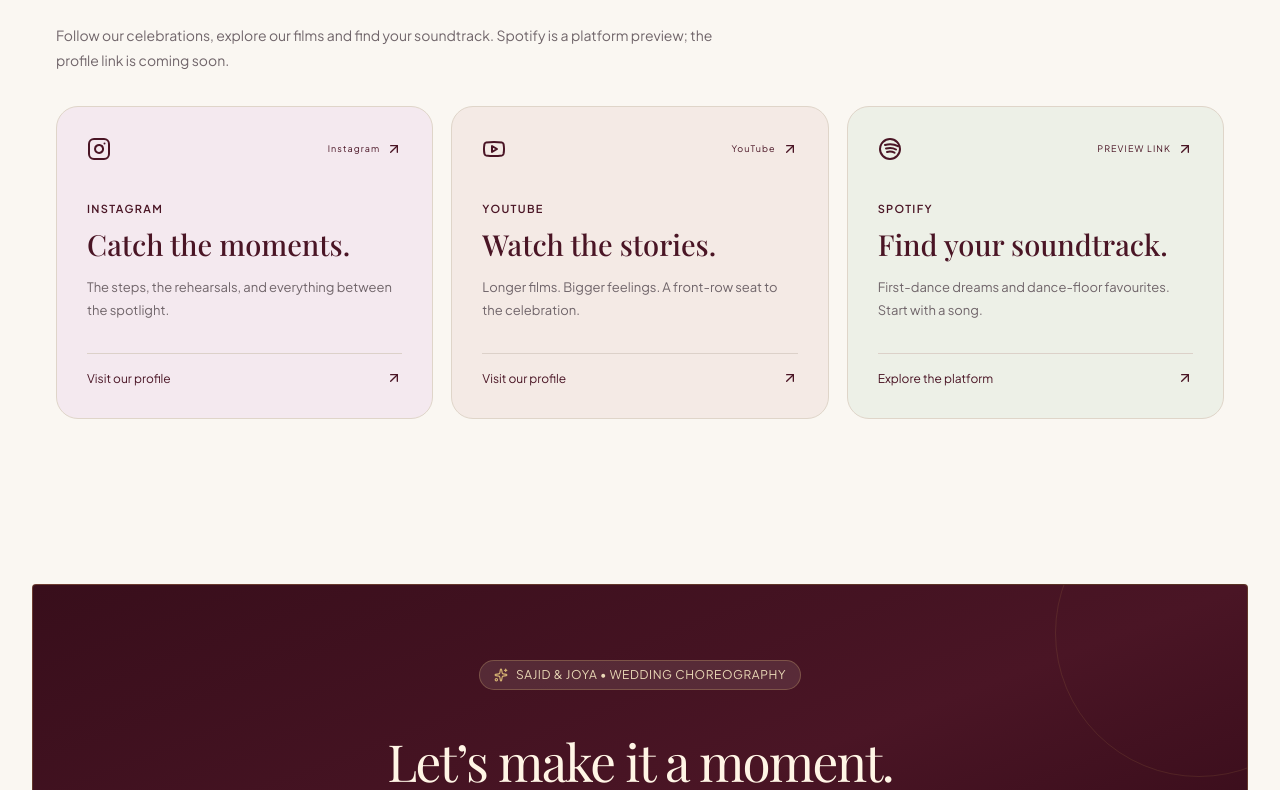
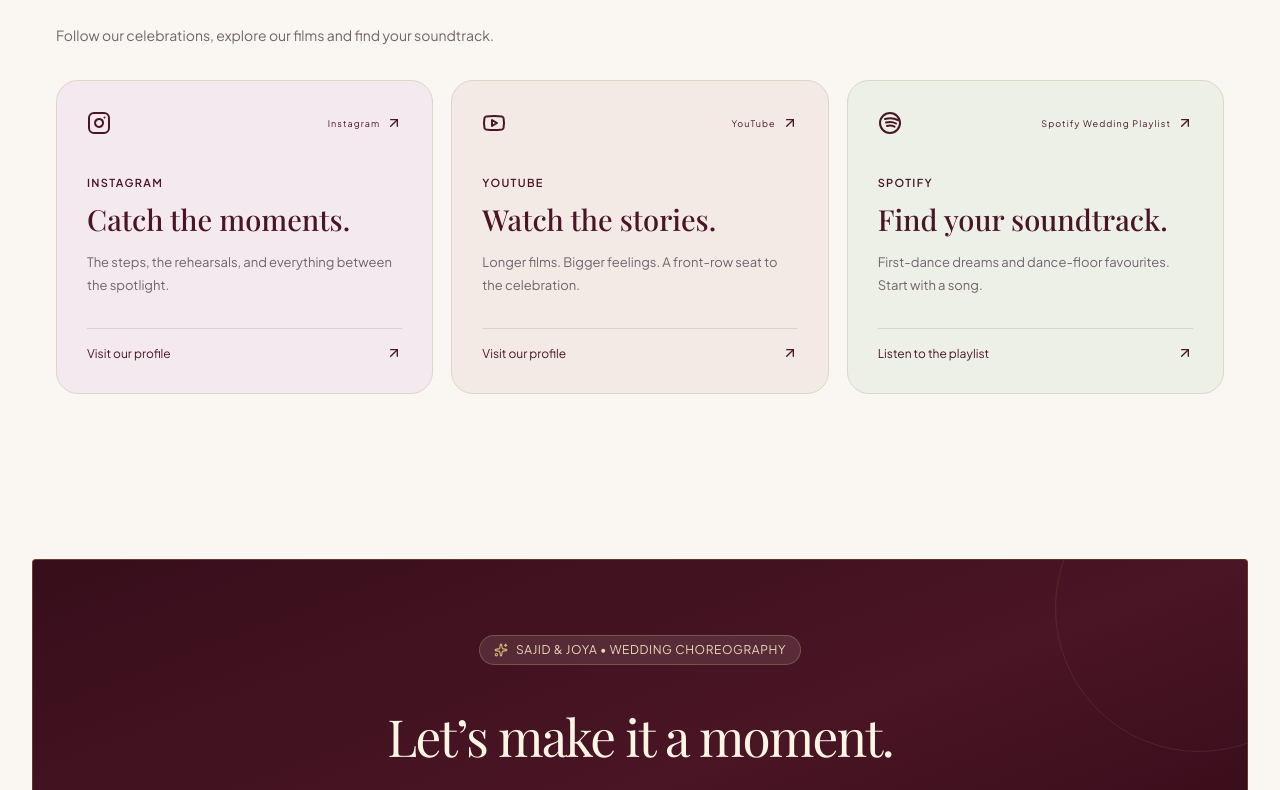
Before and after one commit to panbhav/sj-entertainment-choreography, a Next.js app: page / in a window 1280 px wide. Shown: the part 5190-5980 px from the top of the page. Built offline with nearby package versions, Linux system fonts and the light colour scheme; no server answers.

Commit message:
Configure genuine curated Spotify wedding playlist and update social lounge action label

```diff
--- a/src/components/common/SocialLounge.tsx
+++ b/src/components/common/SocialLounge.tsx
@@ -15,7 +15,7 @@
     <div className="social-lounge-grid">{getConfiguredSocials().filter(s => copy[s.platform]).map(social => <a className={`social-destination social-${social.platform}`} href={social.url} key={social.platform} target="_blank" rel="noopener noreferrer" aria-label={`${social.label}${social.isPlaceholder ? ' — placeholder platform link' : ''} (opens in a new tab)`}>
       <div className="social-destination-top"><SocialIcon platform={social.platform} className="w-6 h-6" /><span>{social.isPlaceholder ? 'PREVIEW LINK' : social.label}<ArrowUpRight size={16} /></span></div>
       <p className="social-platform">{social.platform === 'spotify' ? 'Spotify' : social.label}</p><h3>{copy[social.platform][0]}</h3><p>{copy[social.platform][1]}</p>
-      <span className="social-destination-link">{social.isPlaceholder ? 'Explore the platform' : 'Visit our profile'} <ArrowUpRight size={16} /></span>
+      <span className="social-destination-link">{social.isPlaceholder ? 'Explore the platform' : social.platform === 'spotify' ? 'Listen to the playlist' : 'Visit our profile'} <ArrowUpRight size={16} /></span>
     </a>)}</div>
   </section>;
 }
--- a/src/content/siteConfig.ts
+++ b/src/content/siteConfig.ts
@@ -36,6 +36,8 @@
  * - Do NOT invent phone numbers, email addresses, or physical office addresses.
  * - If unconfigured, contact actions hide gracefully or display structured enquiry pathways.
  */
+const weddingPlaylistUrl = 'https://open.spotify.com/playlist/4YVh7RN0bjJFtKRRPZBbaP';
+
 export const siteConfig: SiteConfig = {
   name: "SJ Entertainment Choreography",
   compactName: "SJ Entertainment",
@@ -85,14 +87,14 @@
     {
       platform: 'spotify',
       label: 'Spotify Wedding Playlist',
-      url: 'https://open.spotify.com/',
+      url: weddingPlaylistUrl,
       isConfigured: true,
-      isPlaceholder: true,
+      isPlaceholder: false,
     },
   ],
 
-  // Spotify playlist embed section is hidden until genuine curated playlist URL is provided
-  spotifyPlaylistUrl: undefined,
+  // Owner-supplied playlist, also shown on the contact page.
+  spotifyPlaylistUrl: weddingPlaylistUrl,
 
   // Budget ranges are hidden until pricing framework is finalized by the owners
   budgetRangesConfigured: false,
```
